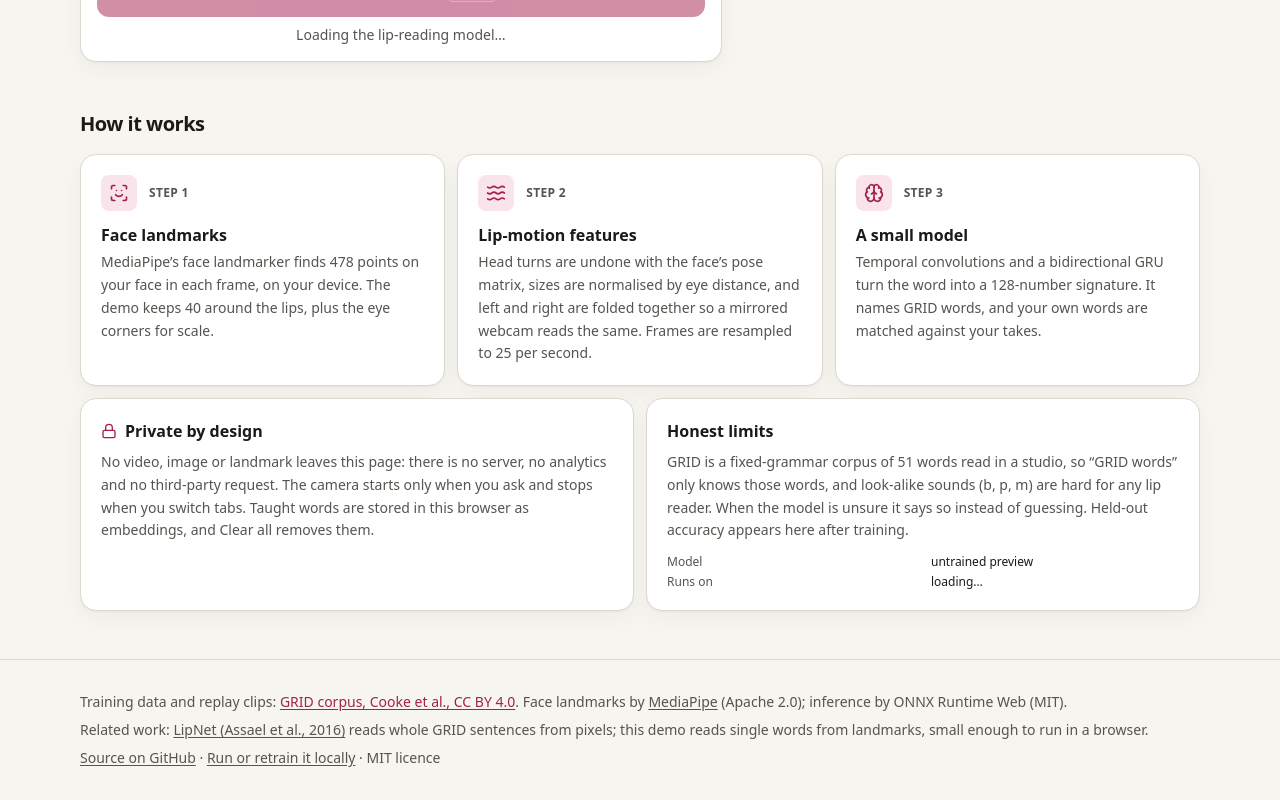
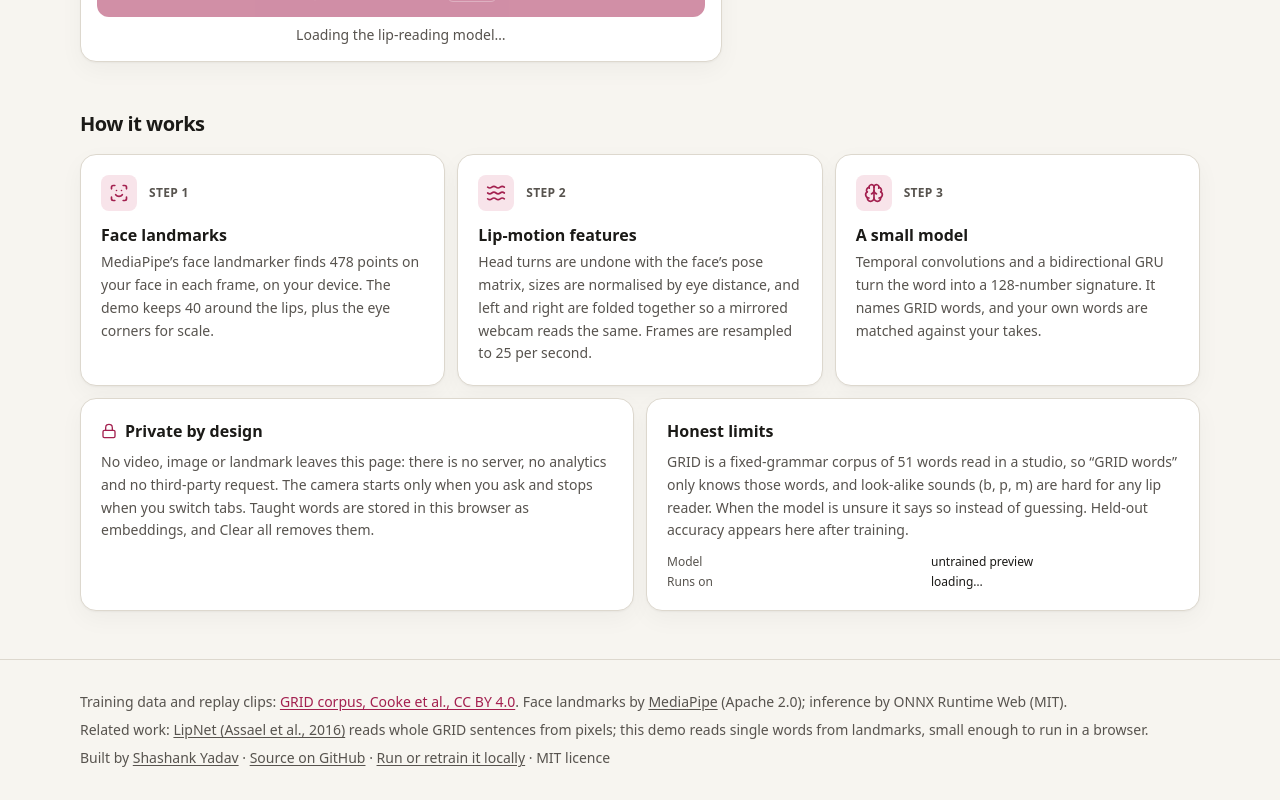
Before and after one commit to shashank11yadav/SilentSpeak, a React (Vite) app in the folder web/: page / in a window 1280 px wide. Shown: the part 1100-1900 px from the top of the page. Built offline with nearby package versions, Linux system fonts and the light colour scheme.

Commit message:
feat(web): credit the author in the footer

```diff
--- a/web/src/components/InfoSections.tsx
+++ b/web/src/components/InfoSections.tsx
@@ -1,6 +1,13 @@
 import { Lock, ScanFace, Waves, Brain } from 'lucide-react';
 import type { ModelMeta } from '../ml/meta';
-import { GRID_URL, LIPNET_URL, MEDIAPIPE_URL, REPO_URL, RUN_LOCALLY_URL } from '../links';
+import {
+  AUTHOR_URL,
+  GRID_URL,
+  LIPNET_URL,
+  MEDIAPIPE_URL,
+  REPO_URL,
+  RUN_LOCALLY_URL,
+} from '../links';
 
 const STEPS = [
   {
@@ -106,6 +113,11 @@ export function SiteFooter({ gridCredit }: { gridCredit: boolean }) {
           enough to run in a browser.
         </p>
         <p>
+          Built by{' '}
+          <a href={AUTHOR_URL} className="underline underline-offset-2">
+            Shashank Yadav
+          </a>{' '}
+          ·{' '}
           <a href={REPO_URL} className="underline underline-offset-2">
             Source on GitHub
           </a>{' '}
--- a/web/src/links.ts
+++ b/web/src/links.ts
@@ -1,3 +1,4 @@
+export const AUTHOR_URL = 'https://github.com/shashank11yadav';
 export const REPO_URL = 'https://github.com/shashank11yadav/SilentSpeak';
 export const RUN_LOCALLY_URL = `${REPO_URL}#run-it-locally`;
 export const GRID_URL = 'https://doi.org/10.5281/zenodo.3625687';
```
